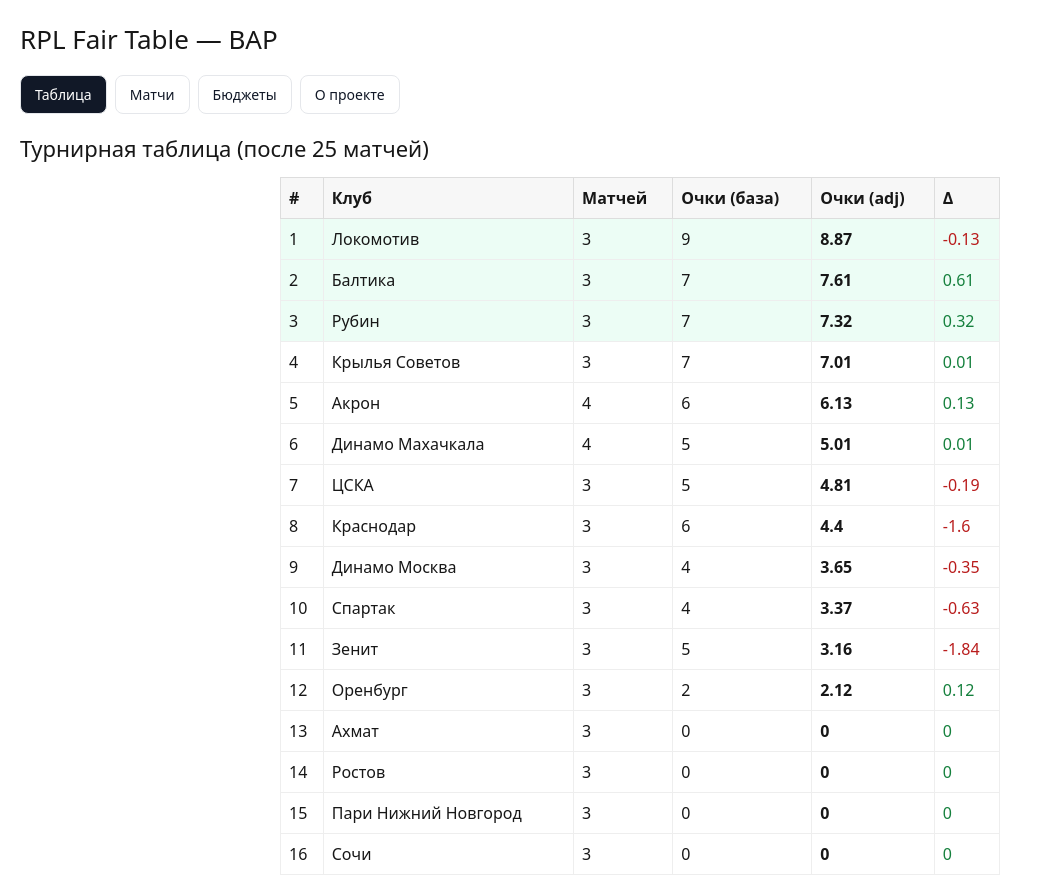
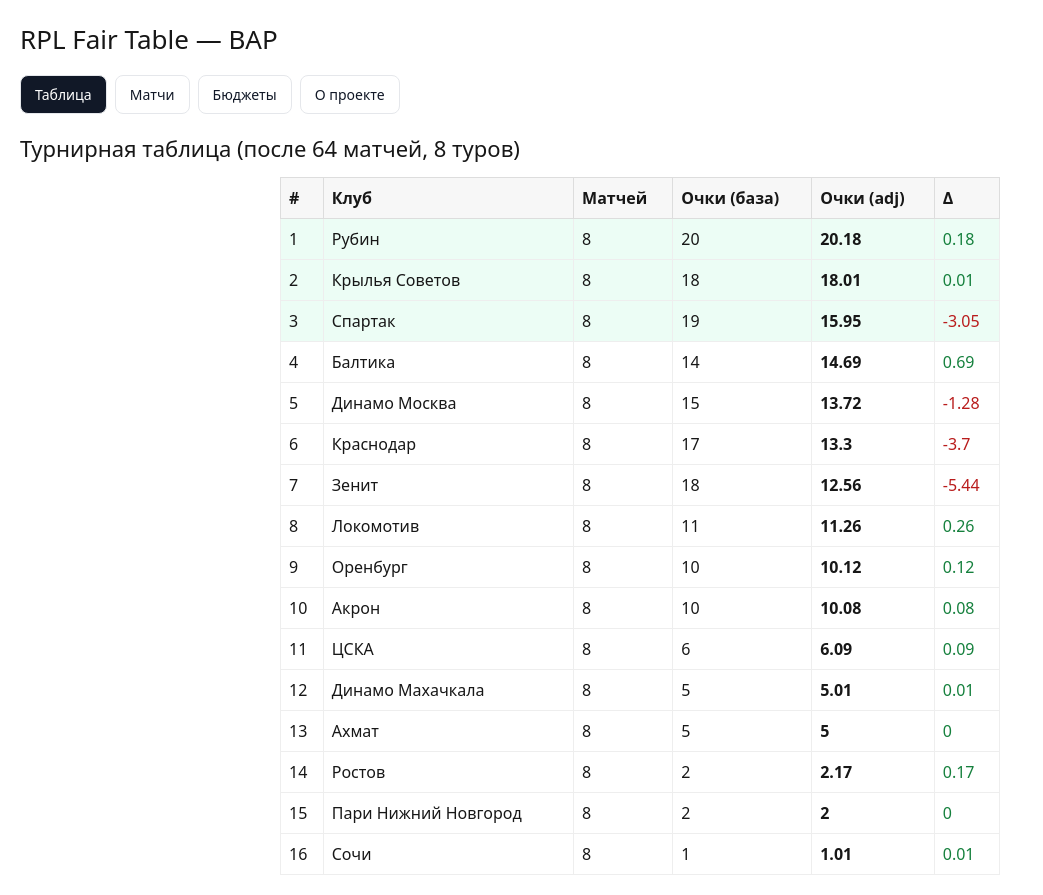
Before and after one commit to jovannirio-prog/nextjs-boilerplate, a Next.js app: page / in a window 1280 px wide. Shown: the whole page, without its empty margins (0-1043 px from the left). Built offline with nearby package versions, Linux system fonts and the light colour scheme.

Commit message:
Добавлены новые данные по матчам РПЛ (8 туров, 64 матча)

```diff
--- a/app/page.tsx
+++ b/app/page.tsx
@@ -44,7 +44,7 @@ const BUDGETS: Budgets = {
 const TEAMS = Object.keys(BUDGETS) as Club[];
 
 const MATCHES: Match[] = [
-  // Тур 1
+  // Тур 1 (19-21 июля 2025)
   { date: "2025-07-19", home: "Динамо Москва", away: "Балтика", hg: 1, ag: 1 },
   { date: "2025-07-19", home: "Акрон", away: "Крылья Советов", hg: 1, ag: 1 },
   { date: "2025-07-20", home: "Локомотив", away: "Сочи", hg: 3, ag: 0 },
@@ -53,7 +53,8 @@ const MATCHES: Match[] = [
   { date: "2025-07-21", home: "Зенит", away: "Ростов", hg: 2, ag: 1 },
   { date: "2025-07-21", home: "Ахмат", away: "Рубин", hg: 0, ag: 2 },
   { date: "2025-07-21", home: "Оренбург", away: "ЦСКА", hg: 0, ag: 0 },
-  // Тур 2
+
+  // Тур 2 (26-28 июля 2025)
   { date: "2025-07-26", home: "Крылья Советов", away: "Пари Нижний Новгород", hg: 2, ag: 0 },
   { date: "2025-07-26", home: "Спартак", away: "Балтика", hg: 0, ag: 3 },
   { date: "2025-07-27", home: "Динамо Москва", away: "Ростов", hg: 1, ag: 0 },
@@ -62,7 +63,8 @@ const MATCHES: Match[] = [
   { date: "2025-07-27", home: "ЦСКА", away: "Ахмат", hg: 2, ag: 1 },
   { date: "2025-07-28", home: "Оренбург", away: "Динамо Махачкала", hg: 1, ag: 1 },
   { date: "2025-07-28", home: "Рубин", away: "Зенит", hg: 2, ag: 2 },
-  // Тур 3
+
+  // Тур 3 (2-4 августа 2025)
   { date: "2025-08-02", home: "Ростов", away: "Крылья Советов", hg: 1, ag: 4 },
   { date: "2025-08-02", home: "Пари Нижний Новгород", away: "Локомотив", hg: 2, ag: 3 },
   { date: "2025-08-03", home: "Краснодар", away: "Динамо Москва", hg: 1, ag: 0 },
@@ -71,8 +73,56 @@ const MATCHES: Match[] = [
   { date: "2025-08-03", home: "Зенит", away: "ЦСКА", hg: 1, ag: 1 },
   { date: "2025-08-04", home: "Динамо Махачкала", away: "Ахмат", hg: 1, ag: 0 },
   { date: "2025-08-04", home: "Рубин", away: "Сочи", hg: 2, ag: 1 },
-  // Тур 4 (один сыгранный)
+
+  // Тур 4 (9-11 августа 2025)
   { date: "2025-08-09", home: "Динамо Махачкала", away: "Акрон", hg: 1, ag: 1 },
+  { date: "2025-08-09", home: "Балтика", away: "Спартак", hg: 1, ag: 2 },
+  { date: "2025-08-10", home: "Локомотив", away: "Краснодар", hg: 1, ag: 1 },
+  { date: "2025-08-10", home: "Ростов", away: "Динамо Москва", hg: 0, ag: 2 },
+  { date: "2025-08-10", home: "Ахмат", away: "Оренбург", hg: 1, ag: 1 },
+  { date: "2025-08-10", home: "Сочи", away: "Рубин", hg: 0, ag: 1 },
+  { date: "2025-08-11", home: "ЦСКА", away: "Зенит", hg: 0, ag: 2 },
+  { date: "2025-08-11", home: "Пари Нижний Новгород", away: "Крылья Советов", hg: 1, ag: 1 },
+
+  // Тур 5 (16-18 августа 2025)
+  { date: "2025-08-16", home: "Акрон", away: "Балтика", hg: 0, ag: 2 },
+  { date: "2025-08-16", home: "Спартак", away: "Динамо Махачкала", hg: 2, ag: 0 },
+  { date: "2025-08-17", home: "Краснодар", away: "Локомотив", hg: 2, ag: 1 },
+  { date: "2025-08-17", home: "Динамо Москва", away: "Ростов", hg: 1, ag: 0 },
+  { date: "2025-08-17", home: "Оренбург", away: "Ахмат", hg: 1, ag: 1 },
+  { date: "2025-08-17", home: "Рубин", away: "Сочи", hg: 2, ag: 0 },
+  { date: "2025-08-18", home: "Зенит", away: "ЦСКА", hg: 1, ag: 0 },
+  { date: "2025-08-18", home: "Крылья Советов", away: "Пари Нижний Новгород", hg: 1, ag: 1 },
+
+  // Тур 6 (23-25 августа 2025)
+  { date: "2025-08-23", home: "Балтика", away: "Акрон", hg: 2, ag: 1 },
+  { date: "2025-08-23", home: "Динамо Махачкала", away: "Спартак", hg: 0, ag: 2 },
+  { date: "2025-08-24", home: "Локомотив", away: "Краснодар", hg: 1, ag: 1 },
+  { date: "2025-08-24", home: "Ростов", away: "Динамо Москва", hg: 1, ag: 1 },
+  { date: "2025-08-24", home: "Ахмат", away: "Оренбург", hg: 0, ag: 1 },
+  { date: "2025-08-24", home: "Сочи", away: "Рубин", hg: 1, ag: 2 },
+  { date: "2025-08-25", home: "ЦСКА", away: "Зенит", hg: 0, ag: 1 },
+  { date: "2025-08-25", home: "Пари Нижний Новгород", away: "Крылья Советов", hg: 0, ag: 2 },
+
+  // Тур 7 (30 августа - 1 сентября 2025)
+  { date: "2025-08-30", home: "Акрон", away: "Балтика", hg: 1, ag: 1 },
+  { date: "2025-08-30", home: "Спартак", away: "Динамо Махачкала", hg: 3, ag: 0 },
+  { date: "2025-08-31", home: "Краснодар", away: "Локомотив", hg: 2, ag: 1 },
+  { date: "2025-08-31", home: "Динамо Москва", away: "Ростов", hg: 2, ag: 0 },
+  { date: "2025-08-31", home: "Оренбург", away: "Ахмат", hg: 1, ag: 0 },
+  { date: "2025-08-31", home: "Рубин", away: "Сочи", hg: 1, ag: 1 },
+  { date: "2025-09-01", home: "Зенит", away: "ЦСКА", hg: 2, ag: 0 },
+  { date: "2025-09-01", home: "Крылья Советов", away: "Пари Нижний Новгород", hg: 1, ag: 0 },
+
+  // Тур 8 (6-8 сентября 2025)
+  { date: "2025-09-06", home: "Балтика", away: "Акрон", hg: 0, ag: 1 },
+  { date: "2025-09-06", home: "Динамо Махачкала", away: "Спартак", hg: 1, ag: 2 },
+  { date: "2025-09-07", home: "Локомотив", away: "Краснодар", hg: 0, ag: 2 },
+  { date: "2025-09-07", home: "Ростов", away: "Динамо Москва", hg: 1, ag: 1 },
+  { date: "2025-09-07", home: "Ахмат", away: "Оренбург", hg: 2, ag: 1 },
+  { date: "2025-09-07", home: "Сочи", away: "Рубин", hg: 0, ag: 1 },
+  { date: "2025-09-08", home: "ЦСКА", away: "Зенит", hg: 1, ag: 1 },
+  { date: "2025-09-08", home: "Пари Нижний Новгород", away: "Крылья Советов", hg: 1, ag: 2 },
 ];
 
 /** ========= BAP math ========= **/
@@ -224,7 +274,7 @@ export default function Page(): React.ReactElement {
       {/* TAB: Таблица */}
       {tab === "table" && (
         <section>
-          <h2 style={{ fontSize: 22, margin: "8px 0 12px" }}>Турнирная таблица (после 25 матчей)</h2>
+          <h2 style={{ fontSize: 22, margin: "8px 0 12px" }}>Турнирная таблица (после 64 матчей, 8 туров)</h2>
           <div style={{ maxWidth: 720, margin: "0 auto" }}>
             <UTable>
               <thead>
```
